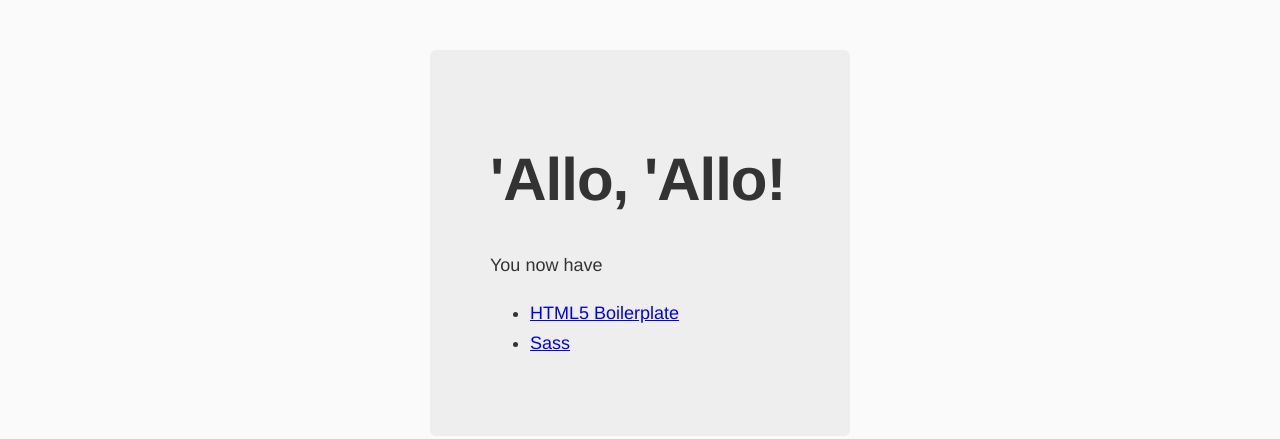
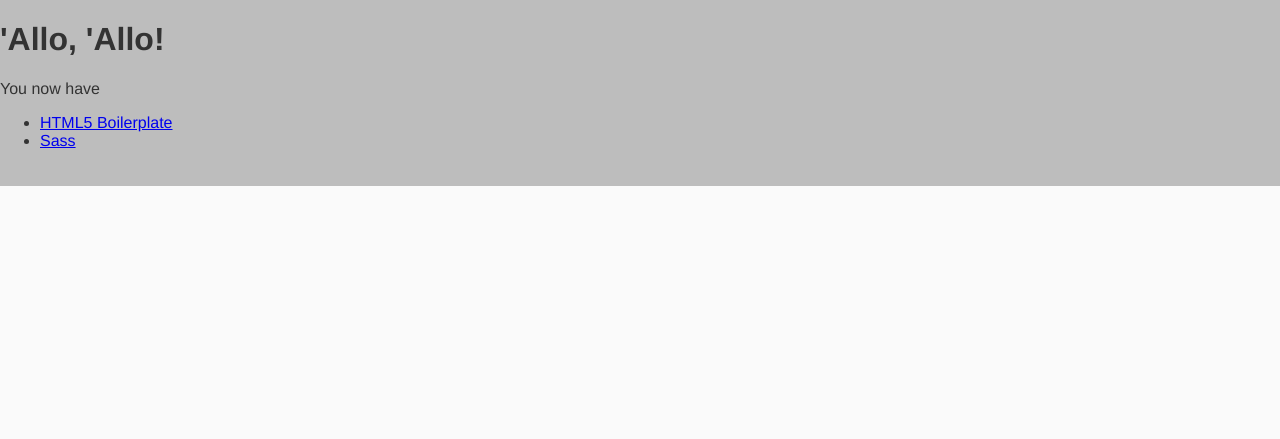
Before and after one commit to cirothedesertwind/centurion, a website: page app/index.html in a window 1280 px wide. Drawn offline with nearby package versions, Linux system fonts and the light colour scheme; files that its build step writes are made by us from their sources.

Commit message:
add lead unit and normalize.css

```diff
--- a/app/index.html
+++ b/app/index.html
@@ -12,6 +12,7 @@
 
     <!-- build:css(.) styles/vendor.css -->
     <!-- bower:css -->
+    <link rel="stylesheet" href="/bower_components/normalize-css/normalize.css" />
     <!-- endbower -->
     <!-- endbuild -->
     <!-- build:css(.tmp) styles/main.css -->
@@ -24,7 +25,7 @@
     <![endif]-->
 
 
-    <div class="hero-unit">
+      <div data-c-lead>
       <h1>'Allo, 'Allo!</h1>
       <p>You now have</p>
       <ul>
@@ -39,8 +40,6 @@
     <script src="/bower_components/jquery/dist/jquery.js"></script>
     <!-- endbower -->
     <!-- endbuild -->
-
-
 
     <!-- build:js scripts/main.js -->
     <script src="scripts/main.js"></script>
--- a/app/scripts/main.js
+++ b/app/scripts/main.js
@@ -1 +1,20 @@
+var RATIO = 1.618;
+var RATIO4 = RATIO*RATIO*RATIO*RATIO;
+
 console.log('\'Allo \'Allo!'); // eslint-disable-line no-console
+
+var resize = function(unit, ratio) {
+  var unitName = '[data-c-'+ unit +'=""]';
+  $(unitName).css( "height", Math.floor($(unitName).outerWidth(true) / ratio)  );
+}
+
+
+var resizeAll = function () {
+   resize("lead", RATIO4);
+};
+
+$( window ).bind("resize", function(){
+    resizeAll();
+});
+
+resizeAll();
--- a/app/styles/main.scss
+++ b/app/styles/main.scss
@@ -1,10 +1,22 @@
 // bower:scss
 // endbower
+
+$placeholder-40: #BDBDBD;
 
 body {
   background: #fafafa;
   font-family: "Helvetica Neue", Helvetica, Arial, sans-serif;
   color: #333;
+}
+
+body {
+  display: flex;
+  justify-content: center;
+}
+
+[data-c-lead] {
+  flex: 1 100%;
+  background: $placeholder-40;
 }
 
 .hero-unit {
--- a/bower.json
+++ b/bower.json
@@ -2,7 +2,8 @@
   "name": "centurion",
   "private": true,
   "dependencies": {
-    "jquery": "~2.1.4"
+    "jquery": "~2.1.4",
+    "normalize-css": "normalize.css#~3.0.3"
   },
   "devDependencies": {
     "chai": "~3.3.0",
```
